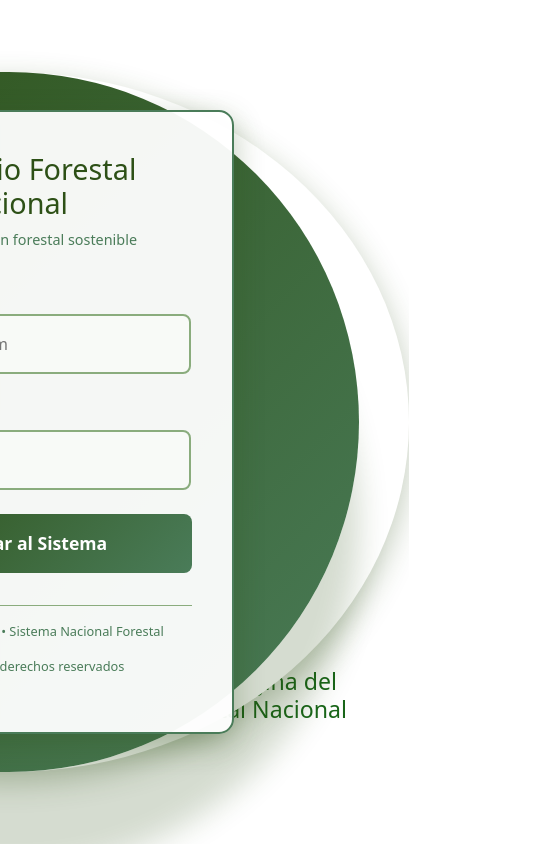
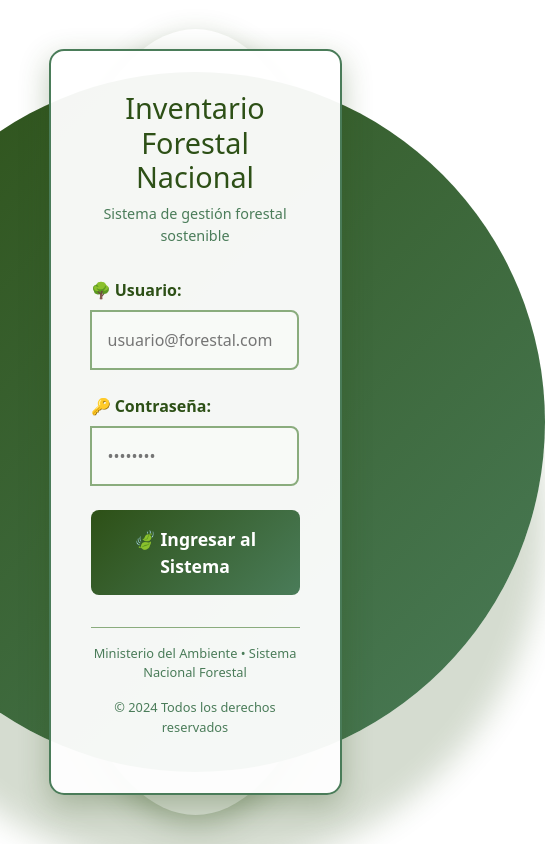
Before and after one commit to NeyBg23/ifn-fronted-web, a React (Vite) app: page / in a window 390 px wide. Shown: the whole page, 545 px wide, since content can reach past the window. Built offline with nearby package versions, Linux system fonts and the light colour scheme.

Commit message:
Update Login.css

```diff
--- a/src/styles/Login.css
+++ b/src/styles/Login.css
@@ -182,13 +182,24 @@ body {
 .modal button:hover {
   background: #196619;
 }
+
 @media (max-width: 768px) {
+  .login {
+    justify-content: center;
+    padding: 10px;
+  }
+
   .login-container {
-    margin-right: -10%;
-    position: absolute;
+    width: 100%;
+    max-width: 90%;
+    height: auto;
+    aspect-ratio: auto;
+    margin: 0;
+    padding: 20px;
   }
+
+
   .informacion-relevante {
-    margin-top: 150%;
-    margin-left: 5%;
+    display: none; /* Oculta en móvil */
   }
 }
```
